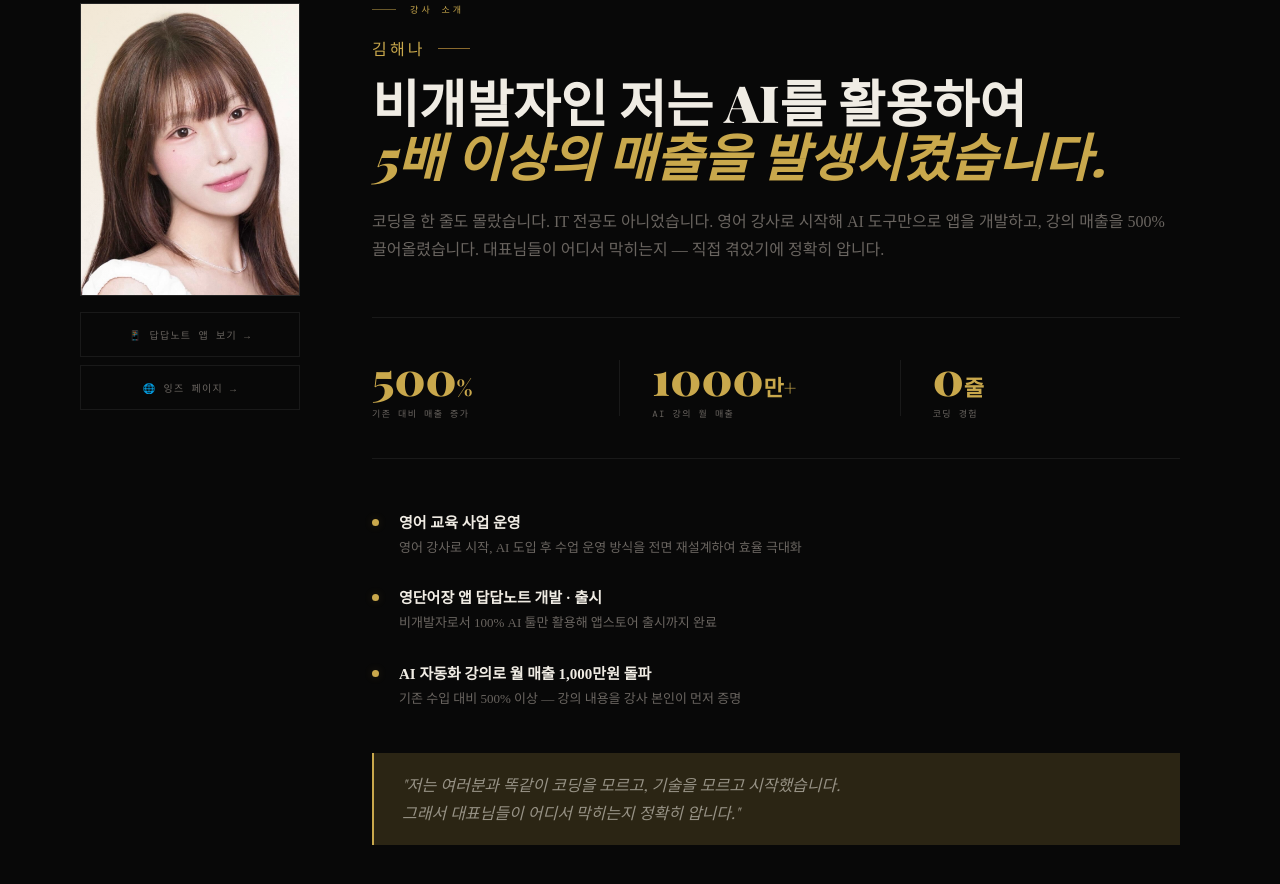
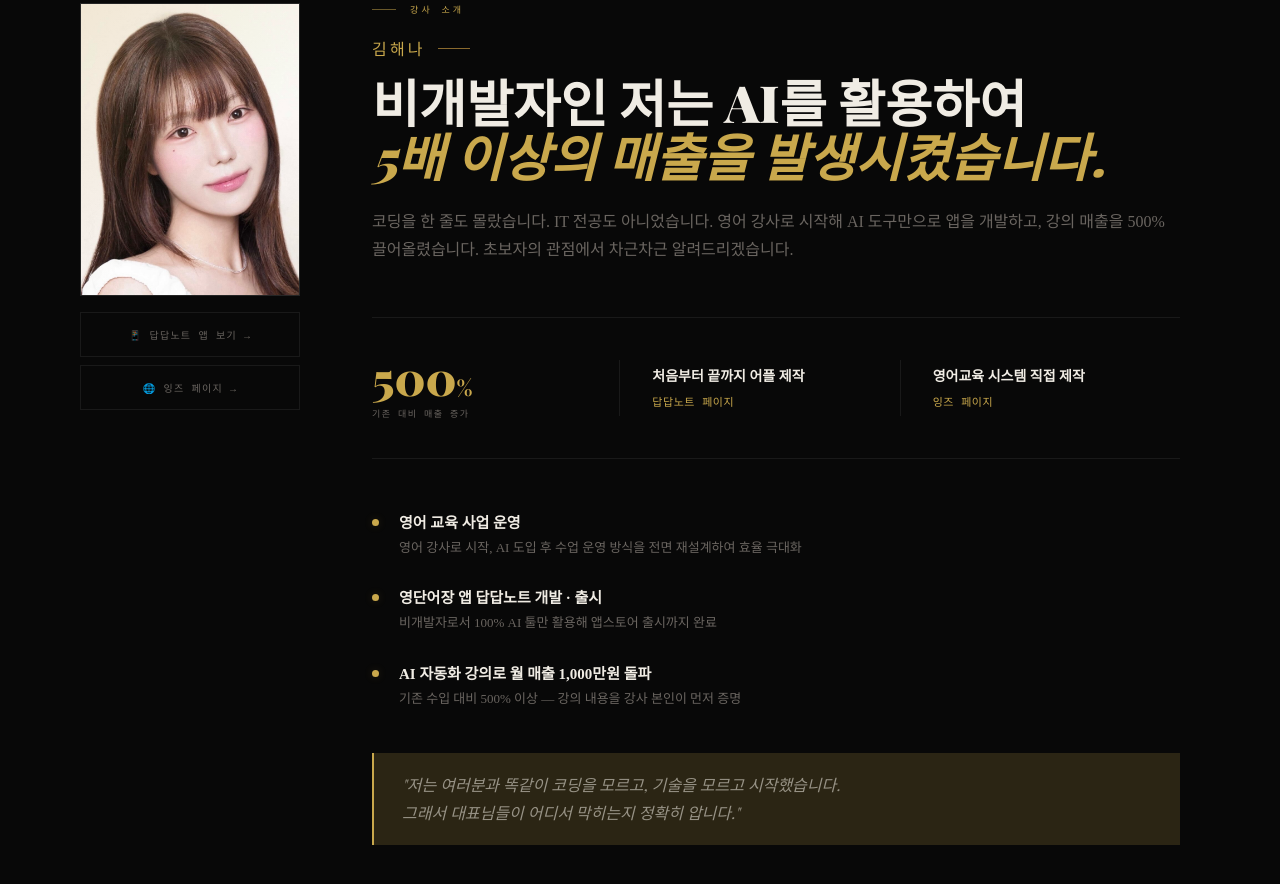
Before and after one commit to imhen97/classlink, a plain HTML site: page index.html in a window 1280 px wide. Shown: the part 5289-6173 px from the top of the page. Drawn offline with nearby package versions, Linux system fonts and the light colour scheme; a web font is replaced by a local one.

Commit message:
Update instructor bio text and stats section

```diff
--- a/index.html
+++ b/index.html
@@ -1011,6 +1011,22 @@
     height: 56px;
     background: var(--border);
     flex-shrink: 0;
+  }
+
+  .inst-stat-text { display: flex; flex-direction: column; justify-content: center; }
+  .inst-stat-project-title {
+    font-family: 'Noto Serif KR', serif;
+    font-size: 14px;
+    font-weight: 600;
+    color: var(--fg);
+    margin-bottom: 6px;
+    line-height: 1.4;
+  }
+  .inst-stat-project-link {
+    font-family: 'DM Mono', monospace;
+    font-size: 11px;
+    color: var(--gold);
+    letter-spacing: 0.05em;
   }
 
   .inst-career { display: flex; flex-direction: column; gap: 28px; margin-bottom: 44px; }
@@ -2131,7 +2147,7 @@
         코딩을 한 줄도 몰랐습니다. IT 전공도 아니었습니다.
         영어 강사로 시작해 AI 도구만으로 앱을 개발하고,
         강의 매출을 500% 끌어올렸습니다.
-        대표님들이 어디서 막히는지 — 직접 겪었기에 정확히 압니다.
+        초보자의 관점에서 차근차근 알려드리겠습니다.
       </p>
 
       <div class="inst-stats">
@@ -2140,14 +2156,14 @@
           <div class="inst-stat-label">기존 대비 매출 증가</div>
         </div>
         <div class="inst-stat-divider"></div>
-        <div class="inst-stat">
-          <div class="inst-stat-num">1000<span class="inst-stat-unit">만+</span></div>
-          <div class="inst-stat-label">AI 강의 월 매출</div>
+        <div class="inst-stat inst-stat-text">
+          <div class="inst-stat-project-title">처음부터 끝까지 어플 제작</div>
+          <div class="inst-stat-project-link">답답노트 페이지</div>
         </div>
         <div class="inst-stat-divider"></div>
-        <div class="inst-stat">
-          <div class="inst-stat-num">0<span class="inst-stat-unit">줄</span></div>
-          <div class="inst-stat-label">코딩 경험</div>
+        <div class="inst-stat inst-stat-text">
+          <div class="inst-stat-project-title">영어교육 시스템 직접 제작</div>
+          <div class="inst-stat-project-link">잉즈 페이지</div>
         </div>
       </div>
 
```
